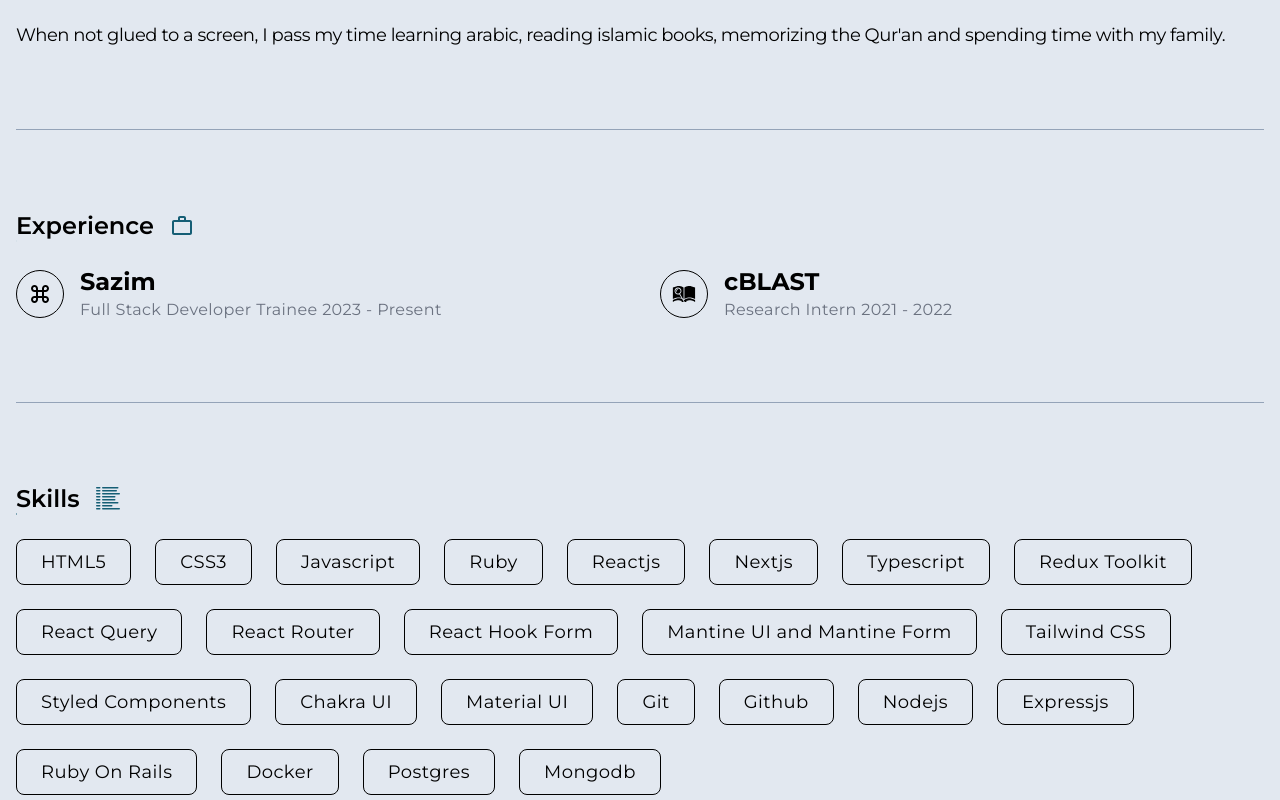
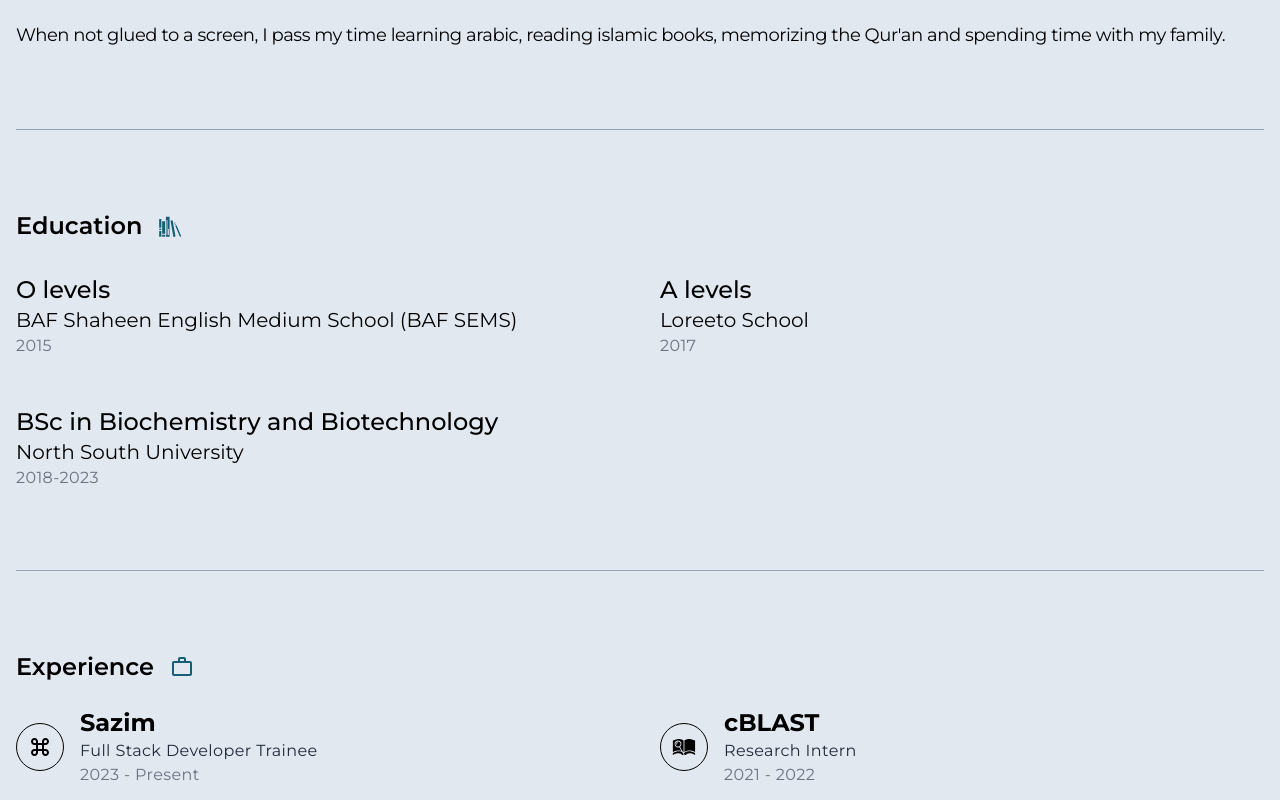
Before and after one commit to Md-Ishmam-Iqbal/my-portfolio-nextjs, a Next.js app: page / in a window 1280 px wide. Shown: the part 560-1360 px from the top of the page. Built offline with nearby package versions, Linux system fonts and the light colour scheme.

Commit message:
Add education container

```diff
--- a/app/page.tsx
+++ b/app/page.tsx
@@ -1,6 +1,7 @@
 import AboutMe from "@/components/AboutMe";
 import Banner from "@/components/Banner";
 import Experience from "@/components/Experience";
+import Education from "@/components/Education";
 import Skills from "@/components/Skills";
 import Projects from "../components/Projects";
 import Contact from "@/components/Contact";
@@ -12,6 +13,7 @@ export default function Home() {
       <div className="max-w-screen-xl mx-auto lg:pt-10">
         <Banner />
         <AboutMe />
+	<Education />
         <Experience />
         <Skills />
         <Projects />
--- /dev/null
+++ b/components/Education.tsx
@@ -0,0 +1,33 @@
+import Title from "./Title";
+
+import { GiBookshelf } from "react-icons/gi"
+
+import ReserveSpot from "./ReserveSpot";
+import EducationCard from "./EducationCard";
+
+const Education = () => {
+  return (
+    <div className="wrapper">
+      <Title text="Education" icon={<GiBookshelf/>} />
+      <div className="grid grid-cols-1 md:grid-cols-2 gap-10">
+        <EducationCard
+	    level={"O levels"}
+	    institute={"BAF Shaheen English Medium School (BAF SEMS)"}
+	    timeRange={"2015"}
+	/>
+        <EducationCard
+	    level={"A levels"}
+	    institute={"Loreeto School"}
+	    timeRange={"2017"}
+	/>
+        <EducationCard
+	    level={"BSc in Biochemistry and Biotechnology"}
+	    institute={"North South University"}
+	    timeRange={"2018-2023"}
+        />
+      </div>
+    </div>
+  );
+};
+
+export default Education;
--- /dev/null
+++ b/components/EducationCard.tsx
@@ -0,0 +1,22 @@
+
+import { ReactNode } from "react";
+
+interface Props {
+  level: string;
+  institute: string;
+  timeRange: string;
+}
+
+const EducationCard = ({ level, institute, timeRange }: Props) => {
+  return (
+    <div className="flex items-center gap-4 mt-2">
+      <div>
+        <h3 className="text-2xl font-medium">{level}</h3>
+        <h4 className="text-xl font-normal">{institute}</h4>
+        <p className="text-base tracking-wide text-gray-500">{timeRange}</p>
+      </div>
+    </div>
+  );
+};
+
+export default EducationCard;
--- a/components/Experience.tsx
+++ b/components/Experience.tsx
@@ -18,12 +18,14 @@ const Experience = () => {
       <div className="grid grid-cols-1 md:grid-cols-2 gap-10">
         <ExperienceCard
           title="Sazim"
-          subtitle="Full Stack Developer Trainee 2023 - Present"
+	  role="Full Stack Developer Trainee"
+	  duration="2023 - Present"
           icon={<MdKeyboardCommandKey />}
         />
         <ExperienceCard
           title="cBLAST"
-          subtitle="Research Intern 2021 - 2022"
+	  role="Research Intern"
+	  duration="2021 - 2022"
           icon={<GiArchiveResearch />}
         />
       </div>
--- a/components/ExperienceCard.tsx
+++ b/components/ExperienceCard.tsx
@@ -2,11 +2,12 @@ import { ReactNode } from "react";
 
 interface Props {
   title: string;
-  subtitle: string;
+  role: string;
+  duration: string;
   icon: ReactNode;
 }
 
-const ExperienceCard = ({ title, subtitle, icon }: Props) => {
+const ExperienceCard = ({ title, role, duration, icon }: Props) => {
   return (
     <div className="flex items-center gap-4">
       <span className="w-12 h-12 rounded-full bg-slate-200 border-[1px] border-black flex items-center justify-center">
@@ -14,7 +15,8 @@ const ExperienceCard = ({ title, subtitle, icon }: Props) => {
       </span>
       <div>
         <h3 className="text-2xl font-bold">{title}</h3>
-        <p className="text-base tracking-wide text-gray-500">{subtitle}</p>
+        <p className="text-base tracking-wide text-gray-800">{role}</p>
+        <p className="text-base tracking-wide text-gray-500">{duration}</p>
       </div>
     </div>
   );
```
